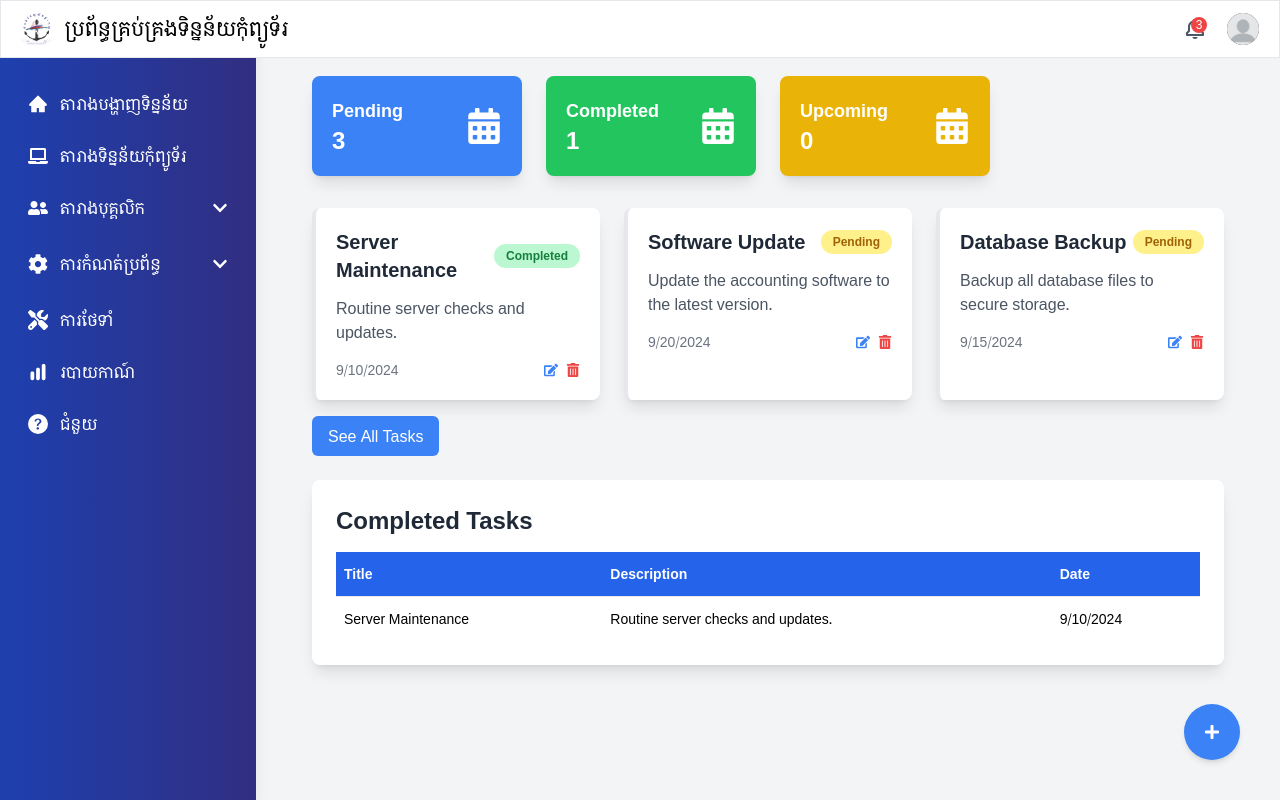
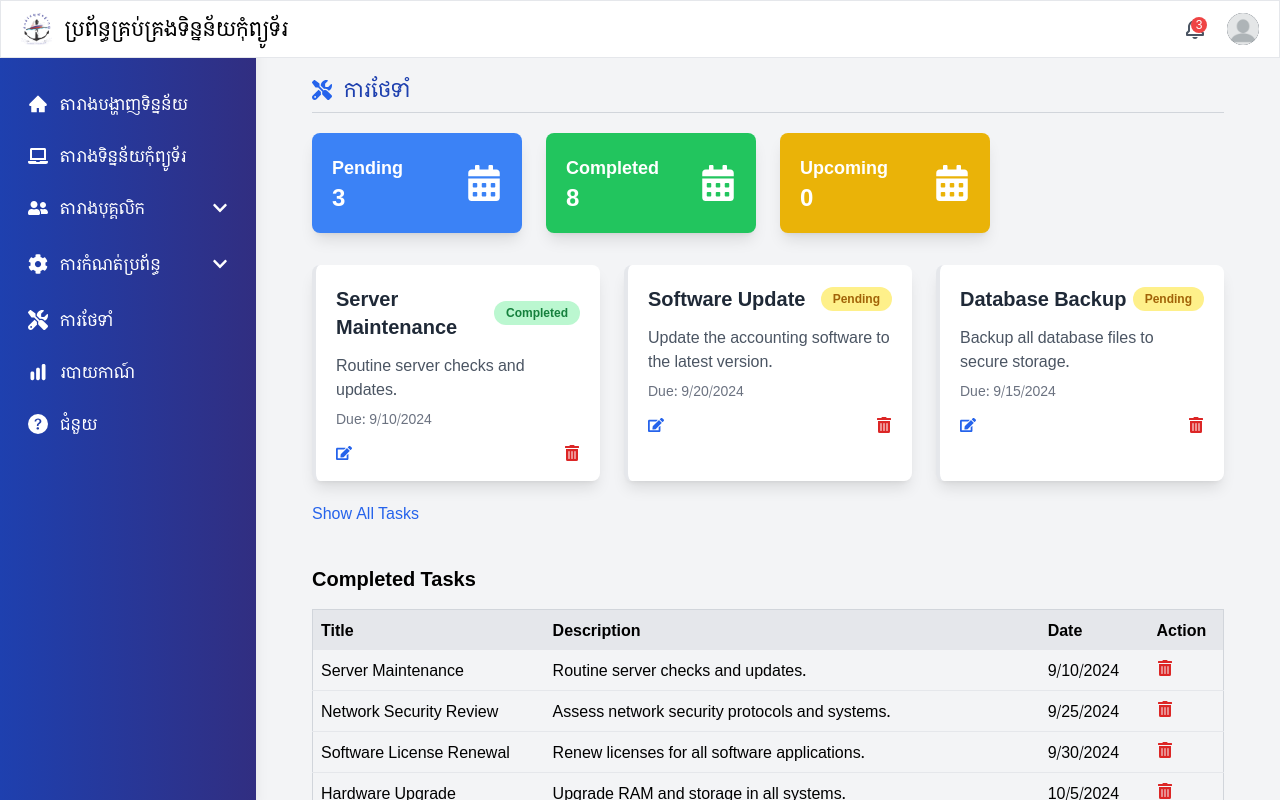
Before and after one commit to Kanhary/portfolio, a React (Vite) app: page /main-dashboard/maintenance in a window 1280 px wide. Built offline with nearby package versions, Linux system fonts and the light colour scheme; a web font is replaced by a local one.

Commit message:
update maintenance page

```diff
--- a/src/Components/Pages/Maintenance.jsx
+++ b/src/Components/Pages/Maintenance.jsx
@@ -1,5 +1,6 @@
 import React, { useState } from 'react';
 import { FaPlus, FaEdit, FaTrashAlt, FaCheckCircle, FaCalendarAlt } from 'react-icons/fa';
+import { FaScrewdriverWrench } from "react-icons/fa6";
 import DatePicker from 'react-datepicker';
 import 'react-datepicker/dist/react-datepicker.css';
 import 'tailwindcss/tailwind.css'; // Make sure Tailwind CSS is configured
@@ -38,16 +39,66 @@ const Maintenance = () => {
       status: 'Pending',
       priority: 'Medium',
     },
+    {
+      id: 5,
+      title: 'Network Security Review',
+      description: 'Assess network security protocols and systems.',
+      date: new Date('2024-09-25'),
+      status: 'Completed',
+      priority: 'High',
+    },
+    {
+      id: 6,
+      title: 'Software License Renewal',
+      description: 'Renew licenses for all software applications.',
+      date: new Date('2024-09-30'),
+      status: 'Completed',
+      priority: 'Medium',
+    },
+    {
+      id: 7,
+      title: 'Hardware Upgrade',
+      description: 'Upgrade RAM and storage in all systems.',
+      date: new Date('2024-10-05'),
+      status: 'Completed',
+      priority: 'High',
+    },
+    {
+      id: 8,
+      title: 'Firewall Configuration',
+      description: 'Configure and update firewall settings.',
+      date: new Date('2024-10-10'),
+      status: 'Completed',
+      priority: 'Low',
+    },
+    {
+      id: 9,
+      title: 'Performance Review',
+      description: 'Evaluate system performance metrics.',
+      date: new Date('2024-10-15'),
+      status: 'Completed',
+      priority: 'Medium',
+    },
+    {
+      id: 10,
+      title: 'Compliance Audit',
+      description: 'Conduct a compliance audit for all systems.',
+      date: new Date('2024-10-20'),
+      status: 'Completed',
+      priority: 'High',
+    },
+    {
+      id: 11,
+      title: 'User Feedback Collection',
+      description: 'Collect feedback from users regarding system performance.',
+      date: new Date('2024-10-25'),
+      status: 'Completed',
+      priority: 'Low',
+    },
     // Add more tasks if needed
   ]);
 
   const [showAllTasks, setShowAllTasks] = useState(false); // New state to track visibility of all tasks
-
-  // ... (other existing functions)
-
-  const toggleShowAllTasks = () => {
-    setShowAllTasks(!showAllTasks);
-  };
   const [showModal, setShowModal] = useState(false);
   const [currentTask, setCurrentTask] = useState({
     id: null,
@@ -57,6 +108,9 @@ const Maintenance = () => {
     status: 'Pending',
     priority: 'Low',
   });
+
+  const [currentPage, setCurrentPage] = useState(1); // State for current page
+  const tasksPerPage = 10; // Number of tasks to display per page
 
   const handleInputChange = (e) => {
     const { name, value } = e.target;
@@ -118,10 +172,29 @@ const Maintenance = () => {
     );
   };
 
+  const toggleShowAllTasks = () => {
+    setShowAllTasks(!showAllTasks);
+  };
+
+  // Calculate the tasks for the current page
+  const completedTasks = tasks.filter((task) => task.status === 'Completed');
+  const indexOfLastTask = currentPage * tasksPerPage;
+  const indexOfFirstTask = indexOfLastTask - tasksPerPage;
+  const currentTasks = completedTasks.slice(indexOfFirstTask, indexOfLastTask);
+
+  // Change page
+  const paginate = (pageNumber) => setCurrentPage(pageNumber);
+
   return (
-    <div className="min-h-screen p-8 mt-5 bg-gray-100" >
+    <div className="min-h-screen p-8 mt-5 bg-gray-100">
+      <h1 className="flex items-center space-x-3 text-xl font-medium text-blue-800">
+        <FaScrewdriverWrench className="text-blue-600" />
+        <span>ការថែទាំ</span>
+      </h1>
+      <div className="mt-2 border-b border-gray-300"></div>
+
       {/* Dashboard Overview */}
-      <div className="grid grid-cols-1 gap-6 mb-8 sm:grid-cols-2 lg:grid-cols-4" data-aos='fade-up'>
+      <div className="grid grid-cols-1 gap-6 mt-5 mb-8 sm:grid-cols-2 lg:grid-cols-4" data-aos='fade-up'>
         {[
           { title: 'Pending', count: tasks.filter((t) => t.status === 'Pending').length, color: 'bg-blue-500' },
           { title: 'Completed', count: tasks.filter((t) => t.status === 'Completed').length, color: 'bg-green-500' },
@@ -155,140 +228,126 @@ const Maintenance = () => {
                 {task.status}
               </button>
             </div>
-            <p className="mb-4 text-gray-600">{task.description}</p>
-            <div className="flex items-center justify-between text-sm text-gray-500">
-              <span>{task.date.toLocaleDateString()}</span>
-              <div className="flex space-x-2">
-                <FaEdit
-                  className="text-blue-500 transition-colors cursor-pointer hover:text-blue-700"
-                  onClick={() => handleEditTask(task)}
-                />
-                <FaTrashAlt
-                  className="text-red-500 transition-colors cursor-pointer hover:text-red-700"
-                  onClick={() => handleDeleteTask(task.id)}
-                />
-              </div>
+            <p className="text-gray-600">{task.description}</p>
+            <p className="mt-2 text-sm text-gray-500">Due: {task.date.toLocaleDateString()}</p>
+            <div className="flex justify-between mt-4">
+              <button onClick={() => handleEditTask(task)} className="text-blue-600 hover:underline">
+                <FaEdit />
+              </button>
+              <button onClick={() => handleDeleteTask(task.id)} className="text-red-600 hover:underline">
+                <FaTrashAlt />
+              </button>
             </div>
           </div>
         ))}
       </div>
 
-      {/* See All Tasks Button */}
-      {tasks.length > 3 && (
-        <div className="mt-4">
+      <button onClick={toggleShowAllTasks} className="mt-5 text-blue-600 hover:underline">
+        {showAllTasks ? 'Show Less' : 'Show All Tasks'}
+      </button>
+
+      {/* Completed Tasks Table */}
+      <div className="mt-10">
+        <h2 className="text-xl font-bold">Completed Tasks</h2>
+        <table className="w-full mt-4 text-left border border-gray-300">
+          <thead>
+            <tr className="bg-gray-200">
+              <th className="p-2">Title</th>
+              <th className="p-2">Description</th>
+              <th className="p-2">Date</th>
+              <th className="p-2">Action</th>
+            </tr>
+          </thead>
+          <tbody>
+            {currentTasks.map((task) => (
+              <tr key={task.id} className="border-b">
+                <td className="p-2">{task.title}</td>
+                <td className="p-2">{task.description}</td>
+                <td className="p-2">{task.date.toLocaleDateString()}</td>
+                <td className="p-2">
+                  <button onClick={() => handleDeleteTask(task.id)} className="text-red-600 hover:underline">
+                    <FaTrashAlt />
+                  </button>
+                </td>
+              </tr>
+            ))}
+          </tbody>
+        </table>
+        {/* Pagination Controls */}
+        <div className="flex justify-between mt-4">
           <button
-            onClick={toggleShowAllTasks}
-            className="px-4 py-2 text-white transition-colors bg-blue-500 rounded-md hover:bg-blue-600"
+            disabled={currentPage === 1}
+            onClick={() => paginate(currentPage - 1)}
+            className="px-4 py-2 text-white bg-blue-600 rounded disabled:opacity-50"
           >
-            {showAllTasks ? 'See Less Tasks' : 'See All Tasks'}
+            Previous
+          </button>
+          <span className="self-center">
+            Page {currentPage} of {Math.ceil(completedTasks.length / tasksPerPage)}
+          </span>
+          <button
+            disabled={currentPage === Math.ceil(completedTasks.length / tasksPerPage)}
+            onClick={() => paginate(currentPage + 1)}
+            className="px-4 py-2 text-white bg-blue-600 rounded disabled:opacity-50"
+          >
+            Next
           </button>
         </div>
-      )}
+      </div>
 
-      {/* Add/Edit Task Modal */}
+      {/* Modal for Adding/Editing Tasks */}
       {showModal && (
-        <div className="fixed inset-0 z-50 flex items-center justify-center bg-black bg-opacity-50">
-          <div className="w-11/12 p-6 bg-white rounded-lg shadow-lg sm:w-1/3">
-            <h2 className="mb-4 text-2xl font-semibold">{currentTask.id ? 'Edit Task' : 'Add New Task'}</h2>
+        <div className="fixed inset-0 z-50 flex items-center justify-center">
+          <div className="absolute inset-0 bg-black opacity-50"></div>
+          <div className="z-10 p-5 bg-white rounded-lg shadow-lg">
+            <h2 className="text-lg font-bold">{currentTask.id ? 'Edit Task' : 'Add Task'}</h2>
             <form onSubmit={handleSaveTask}>
-              <div className="mb-4">
-                <label className="block font-medium text-gray-700">Title:</label>
+              <div className="mt-4">
+                <label className="block text-sm font-medium text-gray-700">Title</label>
                 <input
                   type="text"
                   name="title"
                   value={currentTask.title}
                   onChange={handleInputChange}
-                  className="w-full p-2 border border-gray-300 rounded-md outline-none focus:ring focus:ring-blue-500"
+                  className="block w-full mt-1 border border-gray-300 rounded-md"
                   required
                 />
               </div>
-              <div className="mb-4">
-                <label className="block font-medium text-gray-700">Description:</label>
+              <div className="mt-4">
+                <label className="block text-sm font-medium text-gray-700">Description</label>
                 <textarea
                   name="description"
                   value={currentTask.description}
                   onChange={handleInputChange}
-                  className="w-full p-2 border border-gray-300 rounded-md outline-none focus:ring focus:ring-blue-500"
-                  rows="3"
+                  className="block w-full mt-1 border border-gray-300 rounded-md"
                   required
                 />
               </div>
-              <div className="mb-4">
-                <label className="block font-medium text-gray-700">Date:</label>
+              <div className="mt-4">
+                <label className="block text-sm font-medium text-gray-700">Date</label>
                 <DatePicker
                   selected={currentTask.date}
                   onChange={handleDateChange}
-                  dateFormat="MM/dd/yyyy"
-                  className="w-full p-2 border border-gray-300 rounded-md outline-none focus:ring focus:ring-blue-500"
+                  className="block w-full mt-1 border border-gray-300 rounded-md"
+                  required
                 />
               </div>
-              <div className="flex justify-end space-x-3">
-                <button
-                  type="submit"
-                  className="px-4 py-2 text-white transition-colors bg-blue-500 rounded-md hover:bg-blue-600"
-                >
-                  {currentTask.id ? 'Update' : 'Save'}
+              <div className="mt-4">
+                <button type="submit" className="px-4 py-2 text-white bg-blue-600 rounded">
+                  Save
                 </button>
                 <button
                   type="button"
                   onClick={() => setShowModal(false)}
-                  className="px-4 py-2 text-gray-700 transition-colors bg-gray-300 rounded-md hover:bg-gray-400"
+                  className="px-4 py-2 ml-2 text-gray-700 bg-gray-300 rounded"
                 >
                   Cancel
                 </button>
-
               </div>
             </form>
           </div>
         </div>
       )}
-
-
-
-      <div className="p-6 mt-6 bg-white rounded-lg shadow-lg" data-aos='fade-right'>
-        <h2 className="mb-4 text-2xl font-semibold text-gray-800">Completed Tasks</h2>
-        {tasks.filter((task) => task.status === 'Completed').length === 0 ? (
-          <p className="mt-2 text-gray-600">No completed tasks found.</p>
-        ) : (
-          <div className="overflow-x-auto">
-            <table className="min-w-full divide-y divide-gray-200">
-              <thead className="text-white bg-blue-600">
-                <tr>
-                  <th className="px-2 py-3 text-sm text-left">Title</th>
-                  <th className="px-2 py-3 text-sm text-left">Description</th>
-                  <th className="px-2 py-3 text-sm text-left">Date</th>
-                </tr>
-              </thead>
-              <tbody className="bg-white divide-y divide-gray-200">
-                {tasks
-                  .filter((task) => task.status === 'Completed')
-                  .map((task) => (
-                    <tr
-                      key={task.id}
-                      className="transition duration-150 hover:bg-gray-100"
-                    >
-                      <td className="px-2 py-3 text-sm font-medium">{task.title}</td>
-                      <td className="px-2 py-3 text-sm">{task.description}</td>
-                      <td className="px-2 py-3 text-sm">
-                        {new Date(task.date).toLocaleDateString()}
-                      </td>
-                    </tr>
-                  ))}
-              </tbody>
-            </table>
-          </div>
-        )}
-      </div>
-
-
-      {/* Add Task Button */}
-      <button
-        className="fixed flex items-center px-5 py-5 space-x-2 text-white transition-colors bg-blue-500 rounded-full shadow-md bottom-10 right-10 hover:bg-blue-600"
-        onClick={() => setShowModal(true)}
-      >
-        <FaPlus />
-
-      </button>
     </div>
   );
 };
--- a/src/Components/Pages/Report.jsx
+++ b/src/Components/Pages/Report.jsx
@@ -1,13 +1,14 @@
 import React, { useState } from 'react';
 import { FaSearch, FaEye, FaTrash, FaPlus, FaEdit } from 'react-icons/fa';
 import { FaPen, FaTrashAlt } from "react-icons/fa";
+import { HiChartBar } from "react-icons/hi2";
 import 'aos/dist/aos.css';
 const ReportPage = () => {
     const [searchTerm, setSearchTerm] = useState('');
     const [startDate, setStartDate] = useState('');
-    const [endDate, setEndDate] = useState('');
+    // const [endDate, setEndDate] = useState('');
     const [reportType, setReportType] = useState('');
-    const [tags, setTags] = useState('');
+    // const [tags, setTags] = useState('');
     const [reports, setReports] = useState([
         { id: 1, title: 'Monthly Staff Report', date: '2024-09-01', type: 'Staff', content: 'Details about the monthly staff report...', comments: [] },
         { id: 2, title: 'Hardware Maintenance Schedule', date: '2024-07-15', type: 'Computer', content: 'Details about the hardware Maintenance Schedule...', comments: [] },
@@ -67,9 +68,12 @@ const ReportPage = () => {
     };
 
     return (
-        <div className="min-h-screen p-4 sm:p-8 font-khmer">
-            <h1 className='text-xl font-medium text-blue-800'>របាយការណ៍</h1>
-            <div className='mt-3 border'></div>
+        <div className="min-h-screen p-4 mt-5 sm:p-8 font-khmer">
+            <h1 className="flex items-center space-x-3 text-xl font-medium text-blue-800">
+                <HiChartBar className="text-blue-600" />
+                <span>របាយកាណ៍</span>
+            </h1>
+            <div className="mt-2 border-b border-gray-300"></div>
             {notification && <div className="mb-4 text-green-600">{notification}</div>}
 
             {/* Search and Filters */}
```
Also changed, not shown: public/User.jpg (deleted).
